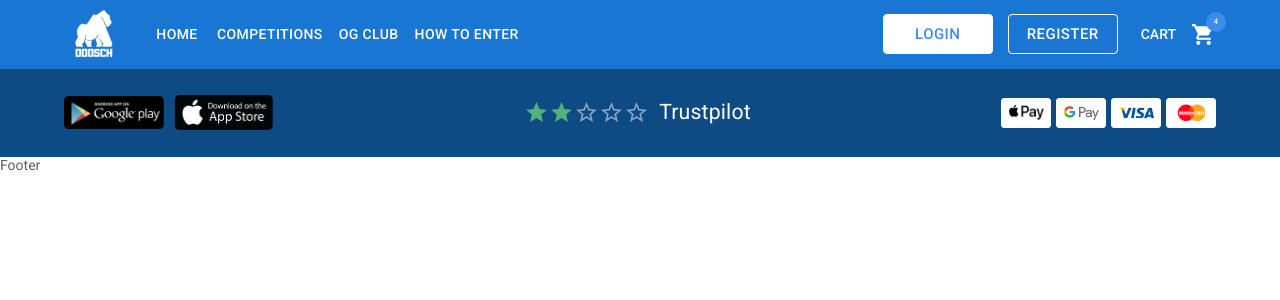
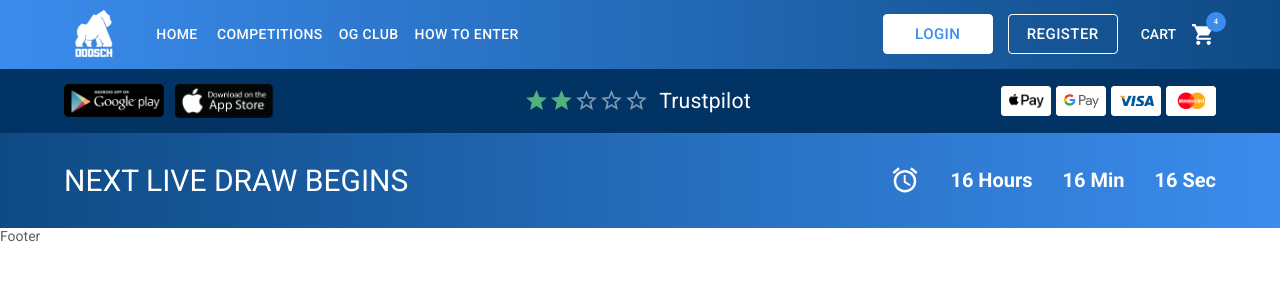
Before and after one commit to subhomoyprojects/react_mui, a React (Vite) app: page / in a window 1280 px wide. Shown: the top 300 px of the page. Built offline with nearby package versions, Linux system fonts and the light colour scheme.

Commit message:
Structure maintain

```diff
--- a/src/components/home/Home.css
+++ b/src/components/home/Home.css
@@ -1,6 +1,6 @@
 .playStoreWrapper {
   padding-block: 15px;
-  background-color: var(--secondaryColor);
+  background-color: var(--titleColor);
 }
 
 .storeBtnHolder {
@@ -48,3 +48,10 @@
   align-items: center;
   justify-content: space-between;
 }
+.liveDrawWrapper {
+  padding: 3rem;
+  background: linear-gradient(90deg, var(--secondaryColor) 0%, var(--primaryColor) 100%);
+}
+.liveDrawWrapper h3 {
+  color: #fff;
+}
--- a/src/components/home/Home.tsx
+++ b/src/components/home/Home.tsx
@@ -1,39 +1,10 @@
-import { Box, Container, Rating, Stack, Typography, styled } from "@mui/material";
+import { Box, Container, Typography } from "@mui/material";
 import assets from "../../assets";
 import "./Home.css";
-import PaymentMethod from "./PaymentMethod";
-
-const paymentMethodIcon: string[] = [assets.applePay, assets.googlePay, assets.visa, assets.masterCard];
-
-const PaymentHolder = styled(Box)`
-  display: flex;
-  align-items: center;
-  justify-content: space-between;
-`;
-
-const RatingHolder = styled(Stack)`
-  display: flex;
-  align-items: center;
-  justify-content: center;
-  flex-direction: row;
-  & > * {
-    flex: 1;
-  }
-  h4 {
-    margin-left: 1rem !important;
-    color: #fff;
-    margin-top: 0 !important;
-  }
-`;
-
-const StarRating = styled(Rating)`
-  .MuiRating-iconEmpty {
-    color: rgba(255, 255, 255, 0.5);
-  }
-  font-size: 2.5rem;
-  color: var(--successColor);
-  opacity: 1;
-`;
+import PaymentMethod from "./subComponents/PaymentMethod";
+import AccessAlarmIcon from "@mui/icons-material/AccessAlarm";
+import { PaymentHolder, RatingHolder, StarRating, TimerArea } from "./lid/StyleComponentHome";
+import { paymentMethodIcon } from "./lid/ArrayListComponents";
 
 export default function Home() {
   return (
@@ -74,6 +45,21 @@ export default function Home() {
           </PaymentHolder>
         </Container>
       </section>
+      <section className="liveDrawWrapper">
+        <Container style={{ display: "flex", justifyContent: "space-between" }}>
+          <Typography className="text-uppercase" variant="h3">
+            NEXT LIVE DRAW Begins
+          </Typography>
+          <TimerArea>
+            <AccessAlarmIcon className="clockIcon" />
+            <ul>
+              <li>16 Hours</li>
+              <li>16 Min</li>
+              <li>16 Sec</li>
+            </ul>
+          </TimerArea>
+        </Container>
+      </section>
     </>
   );
 }
--- /dev/null
+++ b/src/components/home/lid/ArrayListComponents.tsx
@@ -0,0 +1,2 @@
+import assets from "../../../assets";
+export const paymentMethodIcon: string[] = [assets.applePay, assets.googlePay, assets.visa, assets.masterCard];
--- /dev/null
+++ b/src/components/home/lid/StyleComponentHome.tsx
@@ -0,0 +1,54 @@
+import { Box, Rating, Stack, styled } from "@mui/material";
+
+export const PaymentHolder = styled(Box)`
+  display: flex;
+  align-items: center;
+  justify-content: space-between;
+`;
+
+export const RatingHolder = styled(Stack)`
+  display: flex;
+  align-items: center;
+  justify-content: center;
+  flex-direction: row;
+  & > * {
+    flex: 1;
+  }
+  h4 {
+    margin-left: 1rem !important;
+    color: #fff;
+    margin-top: 0 !important;
+  }
+`;
+
+export const StarRating = styled(Rating)`
+  .MuiRating-iconEmpty {
+    color: rgba(255, 255, 255, 0.5);
+  }
+  font-size: 2.5rem;
+  color: var(--successColor);
+  opacity: 1;
+`;
+
+export const TimerArea = styled(Box)`
+  display: flex;
+  align-items: center;
+  justify-content: space-between;
+  gap: 3rem;
+  .clockIcon {
+    color: #fff;
+    font-size: 3rem;
+  }
+  ul {
+    display: flex;
+    align-items: center;
+    gap: 3rem;
+    font-size: 2rem;
+    font-weight: 600;
+    color: #fff;
+    li {
+      display: inline-flex;
+      align-items: center;
+    }
+  }
+`;
--- a/src/components/home/PaymentMethod.tsx
+++ b/src/components/home/subComponents/PaymentMethod.tsx
@@ -1,5 +1,3 @@
-import "./Home.css";
-
 export default function PaymentMethod({ paymentImage }: any) {
   return (
     <button type="button" className="paymentMethod">
--- a/src/components/shared/Header.tsx
+++ b/src/components/shared/Header.tsx
@@ -1,4 +1,4 @@
-import { AppBar, Badge, Box, Button, Container, IconButton, Menu, MenuItem, Toolbar, Typography } from "@mui/material";
+import { AppBar, Badge, Box, Button, Container, IconButton, Menu, MenuItem, Toolbar, Typography, styled } from "@mui/material";
 import MenuIcon from "@mui/icons-material/Menu";
 import ShoppingCartIcon from "@mui/icons-material/ShoppingCart";
 import "./Shared.css";
@@ -22,11 +22,15 @@ export default function Header() {
     setAnchorElNav(null);
   };
 
+  const Navigation = styled(AppBar)`
+    background: linear-gradient(90deg, var(--primaryColor) 0%, var(--secondaryColor) 100%);
+  `;
+
   // Method Area End
 
   return (
     <header className="header-wrapper">
-      <AppBar position="static">
+      <Navigation position="static">
         <Container>
           <Toolbar disableGutters>
             <Box sx={{ flexGrow: 1, display: { xs: "flex", md: "none" } }}>
@@ -91,7 +95,7 @@ export default function Header() {
             </Box>
           </Toolbar>
         </Container>
-      </AppBar>
+      </Navigation>
     </header>
   );
 }
--- a/src/index.css
+++ b/src/index.css
@@ -25,7 +25,11 @@ body {
 p {
   font-size: 1.4rem !important;
 }
-
+ul {
+  list-style-type: none;
+  margin: 0;
+  padding: 0;
+}
 img {
   max-width: 100%;
   display: inline-block;
```
